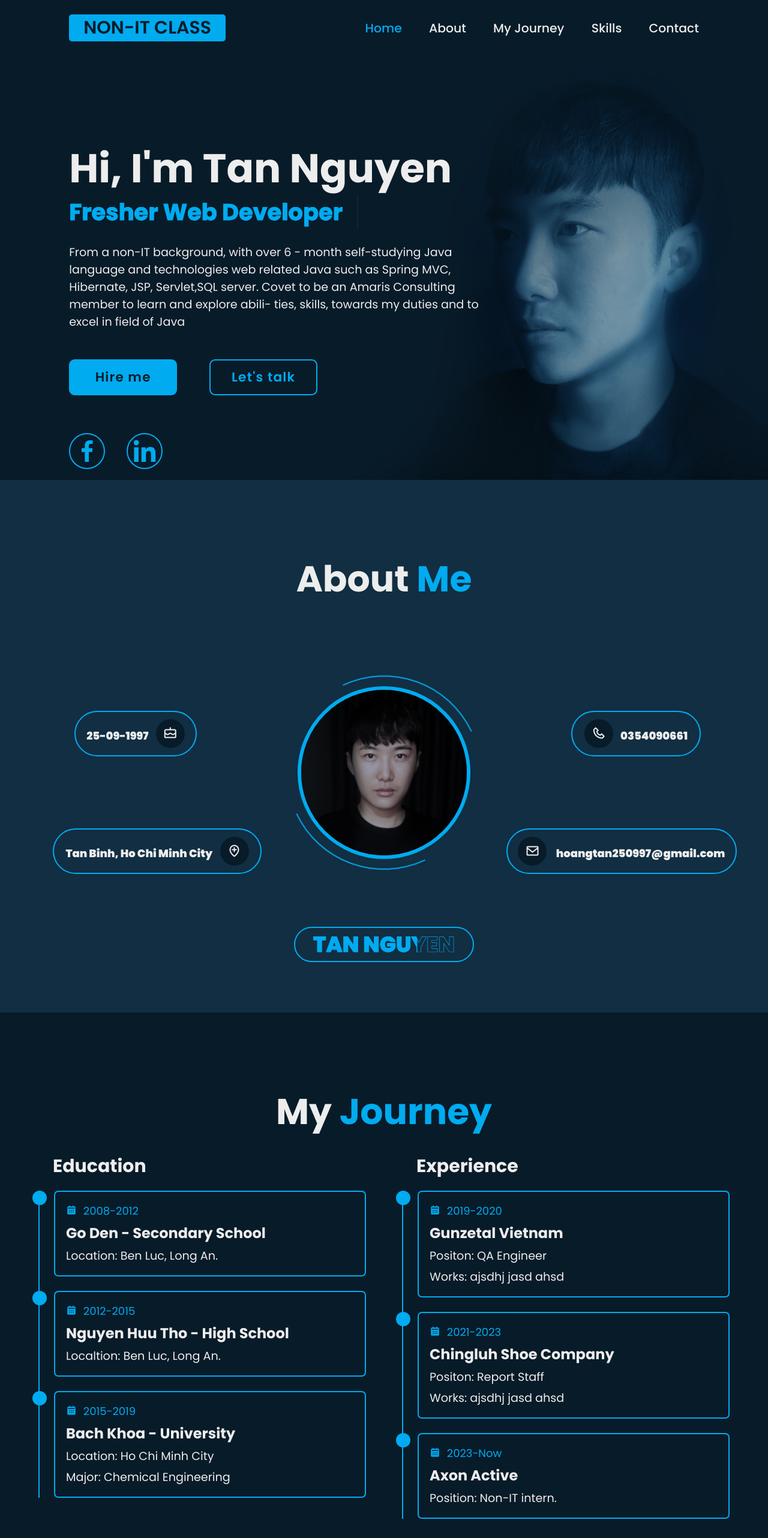
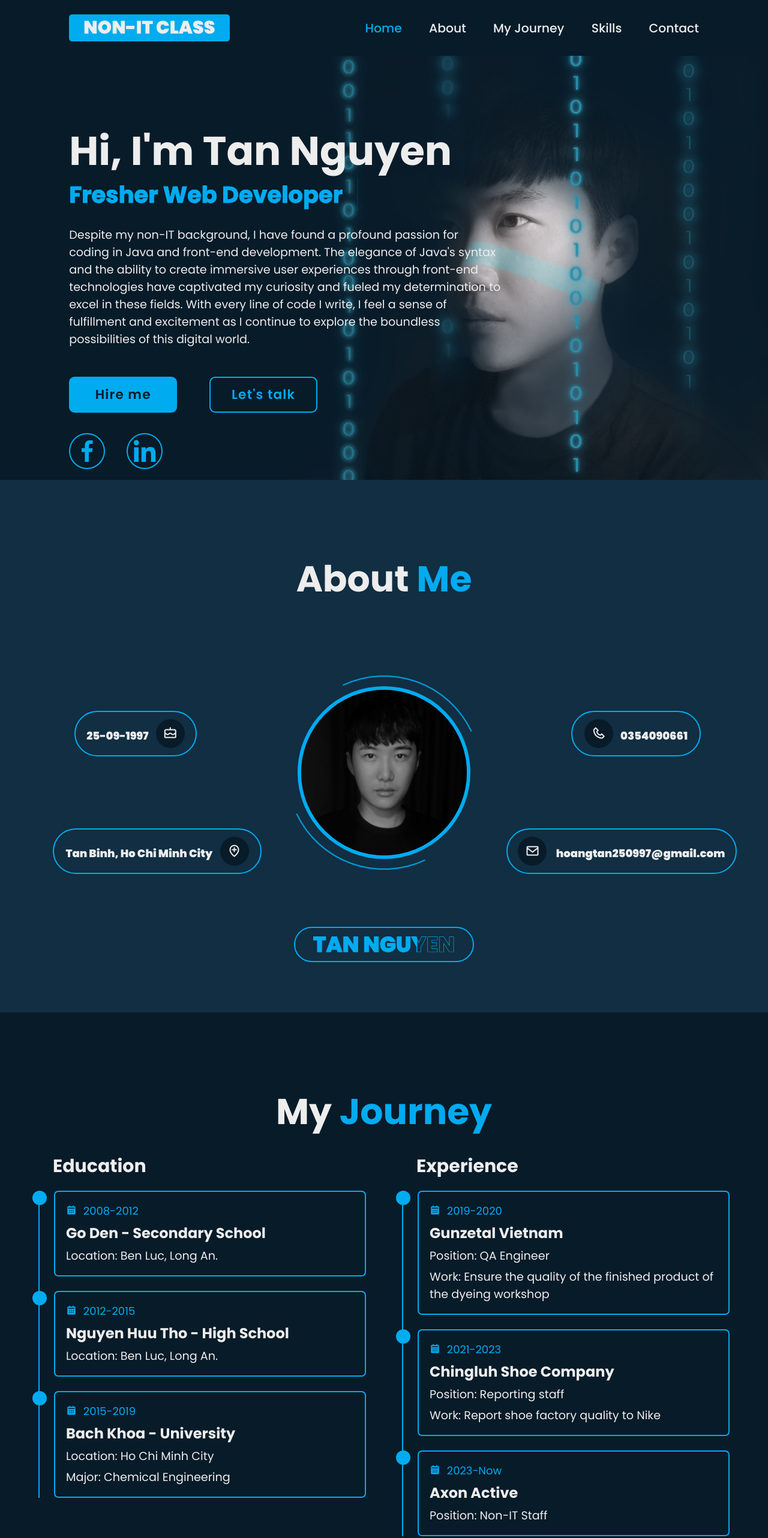
Before and after one commit to hoangtan250997/CV, a plain HTML site: page CV.html in a window 1280 px wide. Shown: the top 2564 px of the page at 60% size. Drawn offline with nearby package versions, Linux system fonts and the light colour scheme.

Commit message:
Hoan thanh

```diff
--- a/CV.html
+++ b/CV.html
@@ -1,21 +1,13 @@
 <!DOCTYPE html>
 <html lang="en">
   <head>
-    <title>Title</title>
-    <!-- Required meta tags -->
+    <title>Tan's Portfolio</title>
     <meta charset="utf-8" />
     <meta
       name="viewport"
       content="width=device-width, initial-scale=1, shrink-to-fit=no"
     />
 
-    <!-- Bootstrap CSS -->
-    <!-- <link
-      rel="stylesheet"
-      href="https://stackpath.bootstrapcdn.com/bootstrap/4.3.1/css/bootstrap.min.css"
-      integrity="sha384-ggOyR0iXCbMQv3Xipma34MD+dH/1fQ784/j6cY/iJTQUOhcWr7x9JvoRxT2MZw1T"
-      crossorigin="anonymous"
-    /> -->
     <link
       href="https://unpkg.com/boxicons@2.1.4/css/boxicons.min.css"
       rel="stylesheet"
@@ -24,19 +16,16 @@
     <link rel="stylesheet" href="style.css" />
   </head>
   <body>
-    <!-- header design -->
+    <!-- HEADER SECTION -->
     <header class="header sticky">
       <a href="" class="logo">NON-IT CLASS</a>
-
       <div class="bx bx-menu" id="menu-icon"></div>
-
       <nav class="navbar">
         <a href="#home" class="active">Home</a>
         <a href="#about">About</a>
         <a href="#education">My Journey</a>
         <a href="#skills">Skills</a>
         <a href="#contact">Contact</a>
-
         <span class="active-nav"></span>
       </nav>
     </header>
@@ -49,11 +38,13 @@
           <h3>Fresher Web Developer</h3>
         </div>
         <p>
-          From a non-IT background, with over 6 - month self-studying Java
-          language and technologies web related Java such as Spring MVC,
-          Hibernate, JSP, Servlet,SQL server. Covet to be an Amaris Consulting
-          member to learn and explore abili- ties, skills, towards my duties and
-          to excel in field of Java
+          Despite my non-IT background, I have found a profound passion for
+          coding in Java and front-end development. The elegance of Java's
+          syntax and the ability to create immersive user experiences through
+          front-end technologies have captivated my curiosity and fueled my
+          determination to excel in these fields. With every line of code I
+          write, I feel a sense of fulfillment and excitement as I continue to
+          explore the boundless possibilities of this digital world.
         </p>
         <div class="btn-box">
           <a href="" class="btn">Hire me</a>
@@ -86,7 +77,7 @@
         </div>
         <div class="col" id="col2">
           <div class="about-img">
-            <img src="portrait7.jpg" alt="" />
+            <img src="assets/portrait8.jpg" alt="" />
             <span class="circle-spin"></span>
           </div>
         </div>
@@ -129,7 +120,7 @@
                   <i class="bx bxs-calendar"></i> 2012-2015
                 </div>
                 <h3>Nguyen Huu Tho - High School</h3>
-                <p>Localtion: Ben Luc, Long An.</p>
+                <p>Location: Ben Luc, Long An.</p>
               </div>
             </div>
 
@@ -156,8 +147,11 @@
                   <i class="bx bxs-calendar"></i> 2019-2020
                 </div>
                 <h3>Gunzetal Vietnam</h3>
-                <p>Positon: QA Engineer</p>
-                <p>Works: ajsdhj jasd ahsd</p>
+                <p>Position: QA Engineer</p>
+                <p>
+                  Work: Ensure the quality of the finished product of the dyeing
+                  workshop
+                </p>
               </div>
             </div>
 
@@ -167,8 +161,8 @@
                   <i class="bx bxs-calendar"></i> 2021-2023
                 </div>
                 <h3>Chingluh Shoe Company</h3>
-                <p>Positon: Report Staff</p>
-                <p>Works: ajsdhj jasd ahsd</p>
+                <p>Position: Reporting staff</p>
+                <p>Work: Report shoe factory quality to Nike</p>
               </div>
             </div>
 
@@ -176,7 +170,7 @@
               <div class="content">
                 <div class="year"><i class="bx bxs-calendar"></i> 2023-Now</div>
                 <h3>Axon Active</h3>
-                <p>Position: Non-IT intern.</p>
+                <p>Position: Non-IT Staff</p>
               </div>
             </div>
           </div>
@@ -186,7 +180,6 @@
     <!-- SKILLS SECTION -->
     <section class="skills" id="skills">
       <h2 class="heading">My <span>Skills</span></h2>
-
       <div class="skills-row">
         <div class="skills-column">
           <h3 class="title">Coding Skills</h3>
--- a/script.js
+++ b/script.js
@@ -25,7 +25,7 @@ window.onscroll = () => {
           .classList.add("active");
       });
 
-      // remove toggle icone and navbar when click navbar links (scroll)
+      // remove toggle icon and navbar when click navbar links (scroll)
       menuIcon.classList.remove("bx-x");
       navbar.classList.remove("active");
     }
@@ -40,5 +40,3 @@ menuIcon.onclick = () => {
   menuIcon.classList.toggle("bx-x");
   navbar.classList.toggle("active");
 };
-
-// 1.21.30
--- a/style.css
+++ b/style.css
@@ -22,7 +22,6 @@ html {
   overflow-x: hidden;
 }
 body {
-  /* width: 80%; */
   background: var(--bg-color);
   color: var(--text-color);
 }
@@ -50,9 +49,8 @@ header {
   border-radius: 5px;
   font-size: 2.5rem;
   color: var(--text-color);
-  font-weight: 600;
+  font-weight: 1000;
   padding: 0 2rem;
-  color: var(--bg-color);
 }
 .navbar a {
   font-size: 1.7rem;
@@ -63,7 +61,6 @@ header {
 .navbar a:hover,
 .navbar a.active {
   color: var(--main-color);
-  /* Tự thêm */
   text-decoration: none;
 }
 
@@ -76,31 +73,22 @@ header {
 
 section {
   min-height: 100vh;
-  /* max-height: 100vh; */
-
   padding: 10rem 5% 5rem;
-  /* chuyển từ .ho5me ở dưới lên */
-  /* display: flex; */
-  /* align-items: center; */
-  /* height: 10%; */
 }
 
 .home {
-  /* min-width: 100vh; */
   display: flex;
   align-items: center;
   padding: 10rem 9% 2rem;
-  background: url("background3.jpg") no-repeat;
+  background: url("assets/background6.jpg") no-repeat;
   background-size: cover;
   background-position: right;
-  /* background-position: center; */
 }
 
 /* HOME CONTENT */
 .home-content {
   max-width: 60rem;
   z-index: 99;
-  /* background-color: red; */
 }
 
 .home-content h1 {
@@ -256,11 +244,10 @@ section .home-imgHover {
   position: absolute;
   top: 0;
   right: 0;
-  width: 45%;
+  width: 60%;
   height: 100%;
   background: transparent;
   transition: 3s;
-  /* z-index: -10; */
 }
 .home-imgHover:hover {
   background: var(--bg-color);
@@ -441,7 +428,6 @@ section.about .bx {
   background: var(--bg-color);
 }
 .container #col2 {
-  /* background-color: brown; */
   display: flex;
   flex-direction: column;
   justify-content: center;
@@ -523,10 +509,6 @@ section.about .bx {
 }
 /* EDUCATION SECTION */
 .education {
-  /* display: flex;
-  justify-content: center;
-  align-items: center;
-  flex-direction: column; */
   padding-bottom: 5rem;
 }
 
@@ -848,21 +830,6 @@ section.skills {
   }
 }
 
-/* @media (max-width: 991px) {
-  html {
-    padding: 2rem 4%;
-  }
-  section {
-    padding: 10rem 4% 10rem;
-  }
-  .home {
-    padding: 0 4%;
-  }
-  .footer {
-    padding: 2rem 4%;
-  }
-} */
-
 @media (max-width: 1200px) {
   header {
     background: var(--bg-color);
@@ -956,12 +923,8 @@ section.skills {
   }
   .about .container #col2 {
     order: 1;
-
-    /* display: block; */
     float: left;
     margin-top: 0;
-
-    /* clear: left; */
     width: 40%;
   }
   .about .about-img {
@@ -972,7 +935,6 @@ section.skills {
   }
 }
 /* KEYFRAMES ANIMATION */
-/* FOR H3 */
 @keyframes homeBgText {
   0%,
   10%,
```
Also changed, not shown: assets/background.jpg (renamed from background.jpg), assets/background1.jpg (renamed from background1.jpg), assets/background3.jpg (added), assets/background4.jpg (added), assets/background6.jpg (added), assets/portrait.jpg (renamed from portrait.jpg), assets/portrait1.jpg (renamed from portrait1.jpg), assets/portrait2.jpg (renamed from portrait2.jpg), assets/portrait3.jpg (renamed from portrait3.jpg), assets/portrait5.jpg (renamed from portrait5.jpg), assets/portrait6.jpg (renamed from portrait6.jpg), assets/portrait7.jpg (renamed from portrait7.jpg), assets/portrait8.jpg (added), background3.jpg (deleted).
